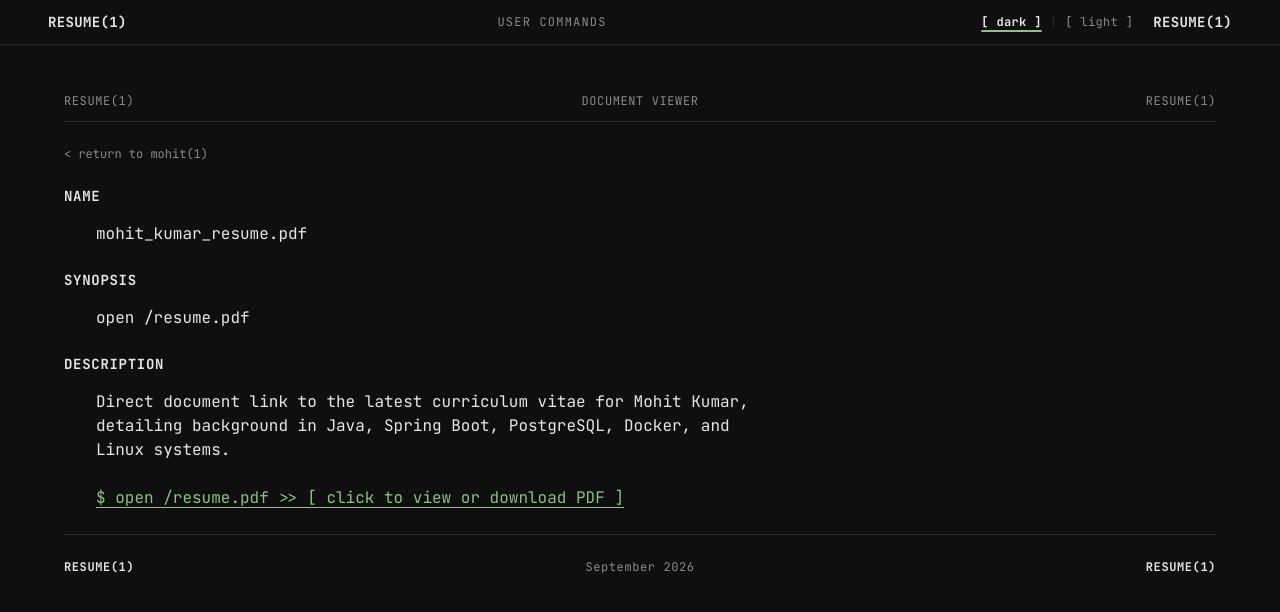
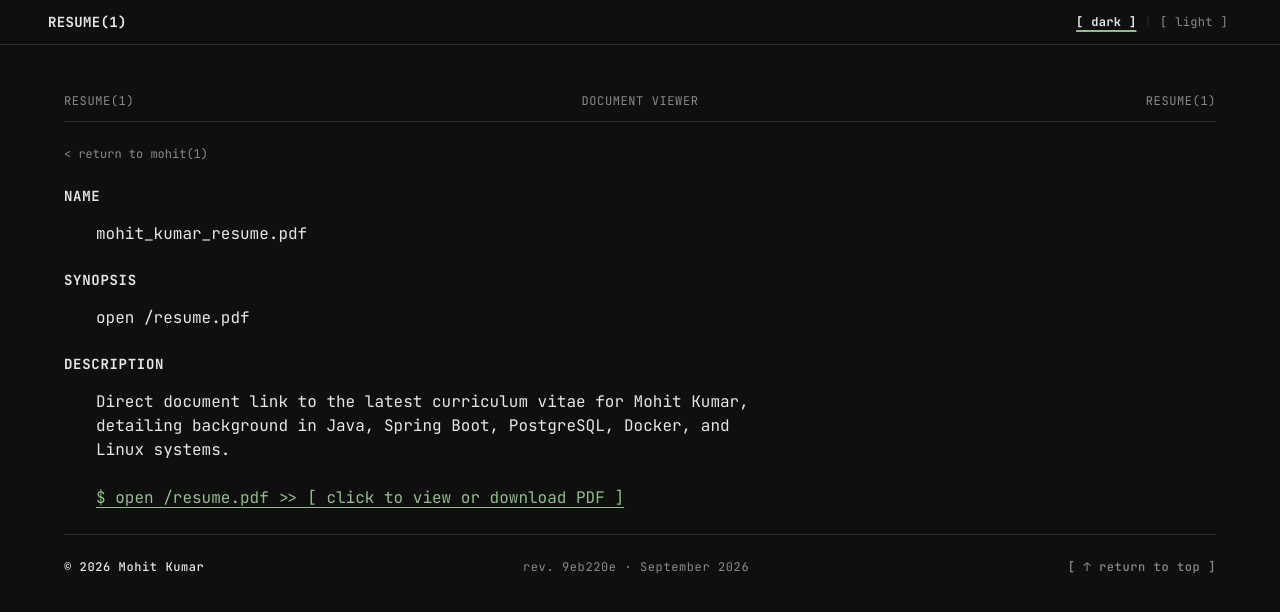
Before and after one commit to mohit-kumar07/portfolio, a Next.js app: page /resume in a window 1280 px wide. Shown: the top 612 px of the page. Built offline with nearby package versions, Linux system fonts and the light colour scheme.

Commit message:
Refine header, footer, contact, and see-also sections per user feedback

```diff
--- a/components/ContactSection.tsx
+++ b/components/ContactSection.tsx
@@ -32,27 +32,12 @@ export default function ContactSection() {
           )}
         </div>
 
-        {/* GITHUB */}
+        {/* LINKEDIN */}
         <div className="flex items-baseline">
           <span className="w-28 shrink-0 text-text-secondary text-xs uppercase font-bold tracking-wider">
-            GITHUB
+            LINKEDIN
           </span>
-          <a
-            href={contact.github}
-            target="_blank"
-            rel="noopener noreferrer"
-            className="text-text-primary hover:text-accent underline underline-offset-4 decoration-1 decoration-border hover:decoration-accent transition-colors"
-          >
-            {contact.github.replace("https://", "")}
-          </a>
-        </div>
-
-        {/* LINKEDIN (only rendered if real URL exists) */}
-        {hasValidLinkedin && (
-          <div className="flex items-baseline">
-            <span className="w-28 shrink-0 text-text-secondary text-xs uppercase font-bold tracking-wider">
-              LINKEDIN
-            </span>
+          {hasValidLinkedin ? (
             <a
               href={contact.linkedin}
               target="_blank"
@@ -61,8 +46,12 @@ export default function ContactSection() {
             >
               {contact.linkedin.replace("https://", "")}
             </a>
-          </div>
-        )}
+          ) : (
+            <span className="text-text-secondary italic">
+              [linkedin url pending]
+            </span>
+          )}
+        </div>
 
         {/* LOCATION */}
         <div className="flex items-baseline">
--- a/components/ManFooter.tsx
+++ b/components/ManFooter.tsx
@@ -2,7 +2,7 @@ interface ManFooterProps {
   manualTitle?: string;
 }
 
-export default function ManFooter({ manualTitle = "MOHIT(1)" }: ManFooterProps) {
+export default function ManFooter({ manualTitle }: ManFooterProps = {}) {
   const currentDate = new Intl.DateTimeFormat("en-US", {
     month: "long",
     year: "numeric",
@@ -10,10 +10,19 @@ export default function ManFooter({ manualTitle = "MOHIT(1)" }: ManFooterProps)
 
   return (
     <footer className="mt-20 pt-6 border-t border-border font-mono text-xs text-text-secondary">
-      <div className="flex justify-between items-center tracking-wider">
-        <span className="font-semibold text-text-primary">{manualTitle}</span>
-        <span className="text-center">{currentDate}</span>
-        <span className="font-semibold text-text-primary">{manualTitle}</span>
+      <div className="flex flex-col sm:flex-row justify-between items-center gap-3 tracking-wider">
+        <span className="font-medium text-text-primary">
+          &copy; 2026 Mohit Kumar
+        </span>
+        <span className="text-center text-text-secondary">
+          rev. 9eb220e &middot; {currentDate}
+        </span>
+        <a
+          href="#top"
+          className="text-text-secondary hover:text-accent transition-colors font-medium"
+        >
+          [ &uarr; return to top ]
+        </a>
       </div>
     </footer>
   );
--- a/components/ManHeader.tsx
+++ b/components/ManHeader.tsx
@@ -48,16 +48,12 @@ export default function ManHeader({
             </a>
           </div>
 
-          {/* Center: Category / Command section */}
-          <div
-            className={`hidden md:block text-xs uppercase tracking-widest text-text-secondary transition-opacity ${
-              isScrolled ? "opacity-0 pointer-events-none" : "opacity-100"
-            }`}
-          >
-            {manualSection}
+          {/* Center: Empty slot for upcoming additions */}
+          <div className="hidden md:block text-xs font-mono text-text-secondary">
+            {/* Center content to be added */}
           </div>
 
-          {/* Right: Controls & Header Title */}
+          {/* Right: Controls */}
           <div className="flex items-center gap-4">
             <ThemeToggle />
 
@@ -71,10 +67,6 @@ export default function ManHeader({
             >
               {mobileMenuOpen ? "[ close ]" : "[ menu ]"}
             </button>
-
-            <span className="hidden sm:inline font-semibold text-text-primary">
-              {manualTitle}
-            </span>
           </div>
         </div>
 
--- a/components/SeeAlso.tsx
+++ b/components/SeeAlso.tsx
@@ -1,17 +1,13 @@
-import Link from "next/link";
 import { contact } from "@/data/contact";
 
 export default function SeeAlso() {
-  const hasValidLinkedin =
-    contact.linkedin && !contact.linkedin.toUpperCase().includes("PLACEHOLDER");
-
   return (
     <section id="see-also" className="scroll-mt-20">
       <h2 className="text-sm font-bold tracking-[0.05em] uppercase text-text-primary mb-4">
         SEE ALSO
       </h2>
 
-      <div className="pl-6 md:pl-8 text-sm font-mono text-text-secondary flex flex-wrap items-center gap-x-2 gap-y-1">
+      <div className="pl-6 md:pl-8 text-sm font-mono text-text-secondary flex items-center">
         <a
           href={contact.github}
           target="_blank"
@@ -20,35 +16,6 @@ export default function SeeAlso() {
         >
           github(1)
         </a>
-        <span className="text-border">·</span>
-        <a
-          href="/resume.pdf"
-          target="_blank"
-          rel="noopener noreferrer"
-          className="text-accent underline underline-offset-4 decoration-1 decoration-border hover:decoration-accent transition-colors"
-        >
-          resume(1)
-        </a>
-        <span className="text-border">·</span>
-        <Link
-          href="#projects"
-          className="text-accent underline underline-offset-4 decoration-1 decoration-border hover:decoration-accent transition-colors"
-        >
-          projects(1)
-        </Link>
-        {hasValidLinkedin && (
-          <>
-            <span className="text-border">·</span>
-            <a
-              href={contact.linkedin}
-              target="_blank"
-              rel="noopener noreferrer"
-              className="text-accent underline underline-offset-4 decoration-1 decoration-border hover:decoration-accent transition-colors"
-            >
-              linkedin(1)
-            </a>
-          </>
-        )}
       </div>
     </section>
   );
--- a/data/contact.ts
+++ b/data/contact.ts
@@ -8,6 +8,6 @@ export interface Contact {
 export const contact: Contact = {
   github: "https://github.com/cser-mohit-kumar",
   email: "mohitprajapati7240@gmail.com",
-  linkedin: "PLACEHOLDER — real LinkedIn URL",
+  linkedin: "https://linkedin.com/in/cser-mohit-kumar",
   location: "Alwar, Rajasthan, India",
 };
```
